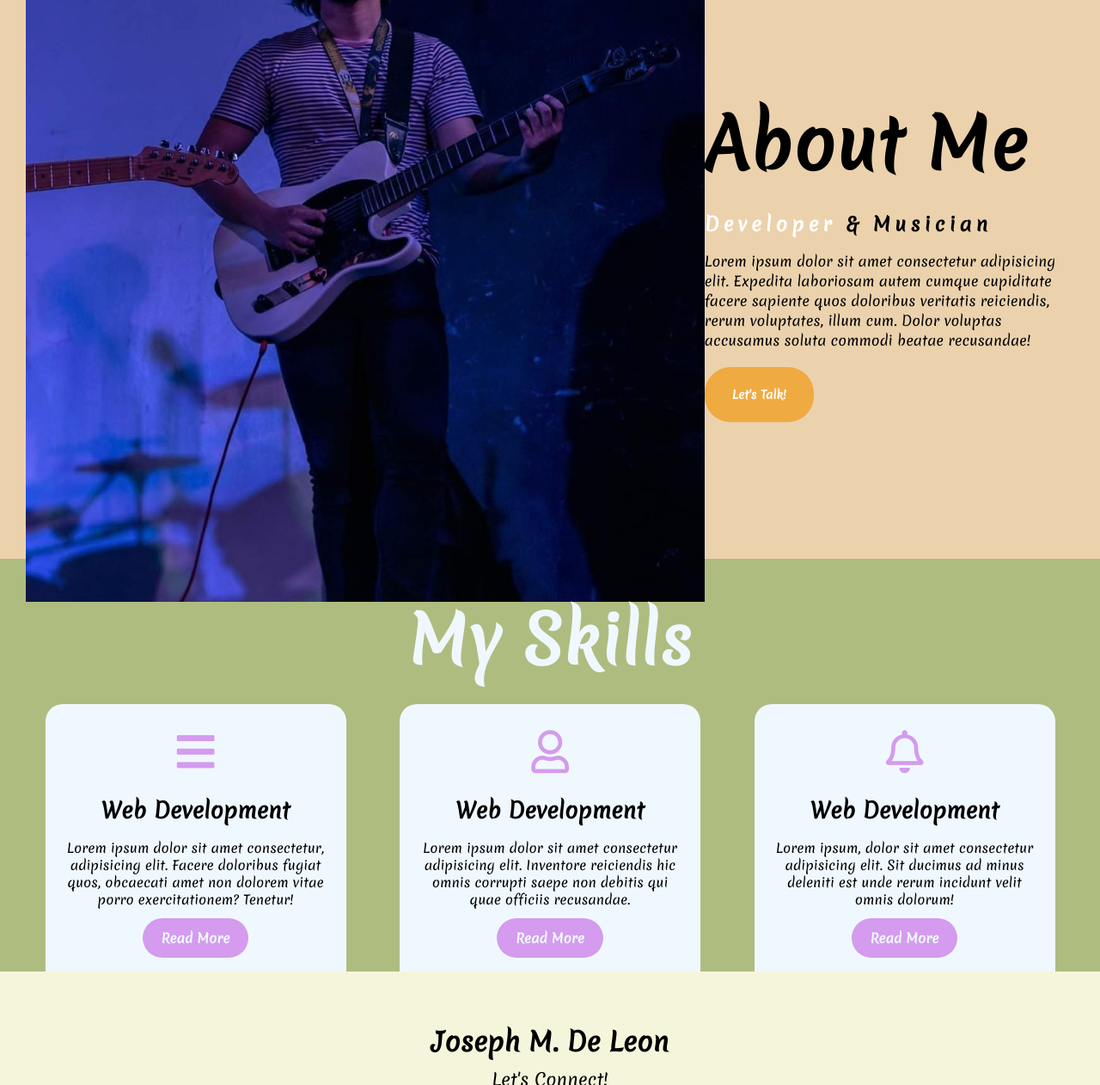
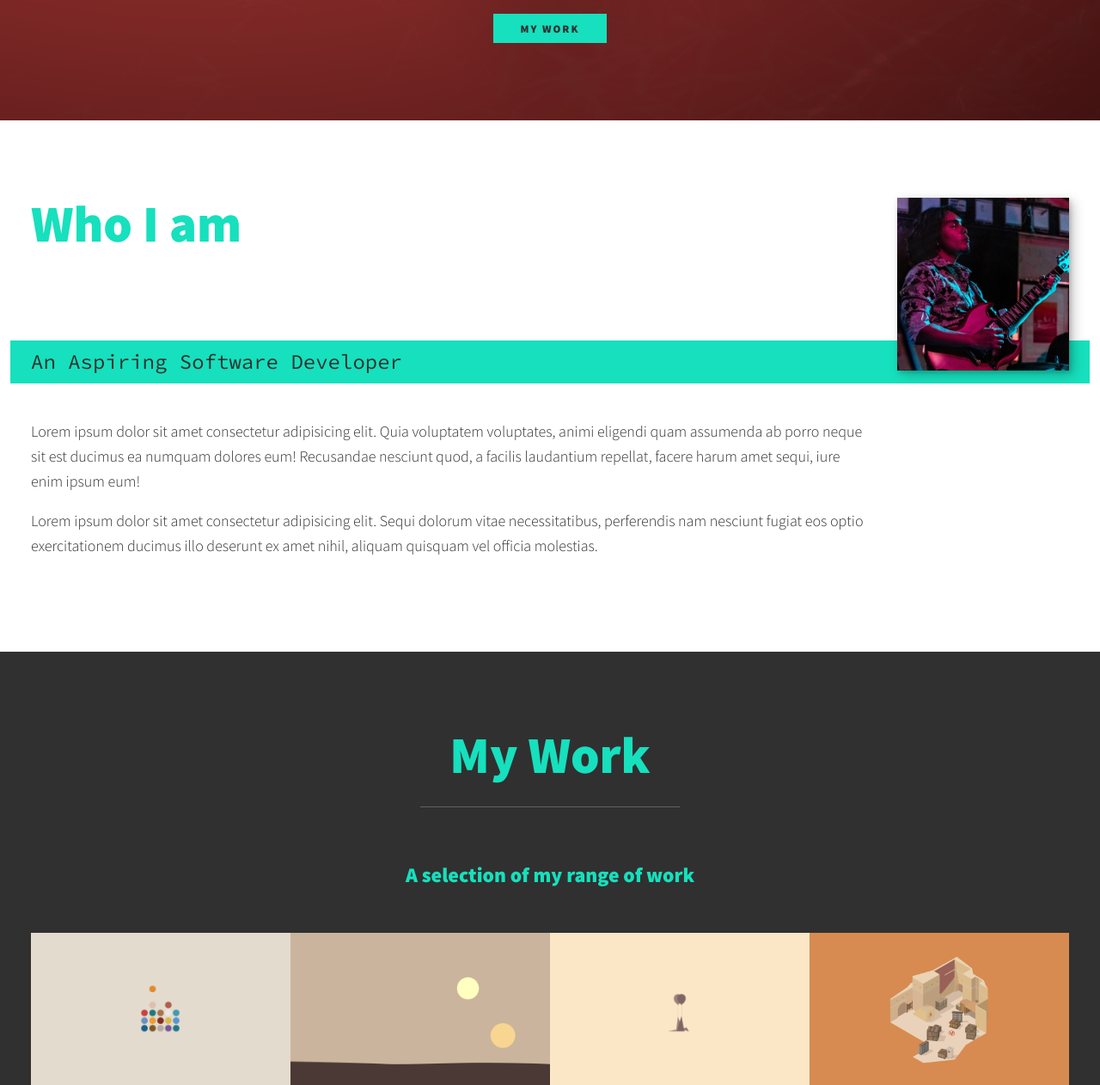
Before and after one commit to joeseffdl/joeseffdl.github.io, a plain HTML site: page portfolio/index.html in a window 1280 px wide. Shown: the part 1090-2352 px from the top of the page at 86% size. Drawn offline with Linux system fonts and the light colour scheme.

Commit message:
Kevin Powell's Layout
Incomplete

```diff
--- a/portfolio/index.html
+++ b/portfolio/index.html
@@ -5,14 +5,14 @@
     <meta charset="UTF-8">
     <meta http-equiv="X-UA-Compatible" content="IE=edge">
     <meta name="viewport" content="width=device-width, initial-scale=1.0">
-    <title>My Portfolio</title>
+    <title>Joseph's Portfolio Website</title>
     <link rel="stylesheet" type="text/css" href="style.css">
+    <link href="https://fonts.googleapis.com/css2?family=Source+Code+Pro:wght@400;900&family=Source+Sans+Pro:wght@300;900&display=swap" rel="stylesheet">
     <script src="nav.js" defer></script>
 </head>
 
 <body>
     <!-- First Section -->
-    <div class="hero">
         <header class="primary-header flex">
             <div class="logo">
                 <img alt="logo"/>
@@ -23,100 +23,87 @@
             <nav>
                 <ul data-visible="false" id="primary-nav" class="primary-nav flex">
                     <li class="active"><a href="index.html">Home</a></li>
-                    <li><a href="#about-me">About Me</a></li>
+                    <li><a href="#home">Home</a></li>
                     <li><a href="#skills">Skills</a></li>
+                    <li><a href="#about">About</a></li>
                     <li><a href="#socials">Socials</a></li>
                     <li><a href="#" class="btn">Contact</a></li>
                     </ul>
             </nav>
         </header>
-        <div class="content">
-            <h4>Hello, my name is</h4>
-            <h1>Joseph <span>De Leon</span></h1>
-            <h3>An aspiring Web Developer</h1>
-                <div class="newsletter">
-                    <form>
-                        <input type="email" name="email" id="mail" placeholder="Enter your Email">
-                        <input type="submit" name="submit" value="Let's Start">
-                    </form>
-                </div>
-        </div>
-    </div>
 
-    <!-- About Me Section -->
-    <section class="about-me" id="about-me">
-        <div class="main-about">
-            <img src="images/Zeph-2.jpg" alt="Zeph standing with a guitar">
-            <div class="about-text">
-                <h2>About Me</h2>
-                <h5>Developer <span>& Musician</span></h5>
-                <p>Lorem ipsum dolor sit amet consectetur adipisicing elit. Expedita laboriosam autem cumque cupiditate
-                    facere sapiente quos doloribus veritatis reiciendis, rerum voluptates, illum cum. Dolor voluptas
-                    accusamus soluta commodi beatae recusandae!</p>
-                <button class="about-btn" type="button">Let's Talk!</button>
-            </div>
-        </div>
+    <!-- Intro Section -->
+    <section class="intro" id="home">
+        <h1 class="section-title section-title-intro">
+            Hi, I am <strong>Joseph De Leon</strong>
+        </h1>
+        <p class="section-sub section-sub-intro">front-end dev</p>
+        <img class="intro-img" src="../images/Zeph-2.jpg" alt="A picture of Joseph De Leon holding a guitar">
     </section>
 
     <!-- Service Section -->
-    <section class="skills" id="skills">
-        <div class="title">
-            <h2>My Skills</h2>
+    <section class="my-skills" id="skills">
+        <h2 class="section-title section-skills">Development Skills</h2>
+        <div class="skills">
+            <div class="skill">
+                <h3>Web Dev</h3>
+                <p>Lorem ipsum dolor, sit amet consectetur adipisicing elit. Distinctio dicta nisi nemo aliquid vel neque, laudantium beatae fugiat earum. Est quibusdam laudantium unde ipsam earum? Placeat perferendis unde quia qui?</p>
+            </div>
+            <div class="skill">
+                <h3>Mobile Application Dev</h3>
+                <p>Lorem ipsum dolor sit amet consectetur, adipisicing elit. Quas quidem consectetur, amet cumque incidunt architecto enim qui? Quidem, incidunt vel.</p>
+            </div>
+            <div class="skill">
+                <h3>Game Dev</h3>
+                <p>Lorem ipsum, dolor sit amet consectetur adipisicing elit. Saepe tempore aliquid, molestiae cupiditate consequatur vitae.</p>
+            </div>
+        </div>
+        <a href="#work" class="btn">My Work</a>
+    </section>
+
+    <!-- About Me Section -->
+    <section class="about-me" id="about">
+        <h2 class="section-title section-title-about">Who I am</h2>
+        <p class="section-sub section-sub-about">An Aspiring Software Developer</p>
+        <div class="about-me-body">
+            <p>Lorem ipsum dolor sit amet consectetur adipisicing elit. Quia voluptatem voluptates, animi eligendi quam assumenda ab porro neque sit est ducimus ea numquam dolores eum! Recusandae nesciunt quod, a facilis laudantium repellat, facere harum amet sequi, iure enim ipsum eum!</p>
+            <p>Lorem ipsum dolor sit amet consectetur adipisicing elit. Sequi dolorum vitae necessitatibus, perferendis nam nesciunt fugiat eos optio exercitationem ducimus illo deserunt ex amet nihil, aliquam quisquam vel officia molestias.</p>
         </div>
 
+        <img class="about-me-img" src="../images/Zeph.jpg" alt="Joseph playing the guitar">
+    </section>
 
-        <div class="box">
-            <!-- 1st Div -->
-            <div class="card">
-                <i class="fas fa-bars"></i>
-                <h5>Web Development</h5>
-                <div class="paragraph">
-                    <p>Lorem ipsum dolor sit amet consectetur, adipisicing elit. Facere doloribus fugiat quos, obcaecati
-                        amet non dolorem vitae porro exercitationem? Tenetur!
-                    </p>
+    <!-- My Work -->
+    <section class="my-work" id="work">
+        <h2 class="section-title section-title-work">My Work</h2>
+        <p class="section-sub section-sub-work">A selection of my range of work</p>
 
-                    <p style="text-align: center;">
-                        <a class="button" href="#">Read More</a>
-                    </p>
-                </div>
-            </div>
-
-            <!-- 2nd Div -->
-            <div class="card">
-                <i class="far fa-user"></i>
-                <h5>Web Development</h5>
-                <div class="paragraph">
-                    <p>Lorem ipsum dolor sit amet consectetur adipisicing elit. Inventore reiciendis hic omnis corrupti
-                        saepe non debitis qui quae officiis recusandae.
-                    </p>
-
-                    <p style="text-align: center;">
-                        <a class="button" href="#">Read More</a>
-                    </p>
-                </div>
-            </div>
-
-            <!-- 3rd Div -->
-            <div class="card">
-                <i class="far fa-bell"></i>
-                <h5>Web Development</h5>
-                <div class="paragraph">
-                    <p>Lorem ipsum, dolor sit amet consectetur adipisicing elit. Sit ducimus ad minus deleniti est unde
-                        rerum incidunt velit omnis dolorum!
-                    </p>
-
-                    <p style="text-align: center;">
-                        <a class="button" href="#">Read More</a>
-                    </p>
-                </div>
-            </div>
+        <div class="portfolio">
+            <a href="#" class="portfolio-item">
+                <img class="portfolio-image" src="../images/1.png" alt="alt image">
+            </a>
+            <a href="#" class="portfolio-item">
+                <img class="portfolio-image" src="../images/2.png" alt="alt image">
+            </a>
+            <a href="#" class="portfolio-item">
+                <img class="portfolio-image" src="../images/3.png" alt="alt image">
+            </a>
+            <a href="#" class="portfolio-item">
+                <img class="portfolio-image" src="../images/4.jpg" alt="alt image">
+            </a>
+            <a href="#" class="portfolio-item">
+                <img class="portfolio-image" src="../images/5.jpg" alt="alt image">
+            </a>
+            <a href="#" class="portfolio-item">
+                <img class="portfolio-image" src="../images/6.png" alt="alt image">
+            </a>
         </div>
     </section>
 
     <!-- Footer Section -->
     <footer>
         <p>Joseph M. De Leon</p>
-        <p>Let's Connect!</p>
+        <p>Hit me up!</p>
         <div class="socials" id="socials">
             <a href="https://www.facebook.com/VerdantMusicZeph/" target="_blank"><i
                     class="fab fa-facebook-square 5x"></i></a>
--- a/portfolio/style.css
+++ b/portfolio/style.css
@@ -1,20 +1,38 @@
 @import url("https://use.fontawesome.com/releases/v5.15.4/css/all.css");
-@import url('https://fonts.googleapis.com/css2?family=Teko&display=swap');
-@import url('https://fonts.googleapis.com/css2?family=Merienda&display=swap');
 
-*{
-    padding:0;
-    margin:0;
-    font-family: 'Merienda', cursive;
+*,
+*::before,
+*::after{
     box-sizing: border-box;
 }
 
 :root{
-    --light-blue: hsl(200, 52%, 62%);
-    --light-orange: hsl(36, 60%, 80%);
-    --dark-orange: hsl(36, 85%, 60%);
-    --moss-green: hsl(73, 31%, 62%);
-    --light-purple: hsl(281, 71%, 77%);
+    --ff-primary: 'Source Sans Pro', sans-serif;
+    --ff-secondary: 'Source Code Pro', sans-serif;
+
+    --fw-reg: 300;
+    --fw-bold: 900;
+
+    --clr-light: #fff;
+    --clr-dark: #303030;
+    --clr-accent: #16e0bd;
+
+    --fs-h1: 3rem;
+    --fs-h2: 2.25rem;
+    --fs-h3: 1.25rem;
+    --fs-body: 1rem;
+
+    --bs: 0.25em 0.25em 0.75em rgba(0, 0, 0, .25),
+          0.125em 0.125em 0.25em rgba(0, 0, 0, .15);
+}
+
+@media (min-width: 800px) {
+    :root{
+        --fs-h1: 4.5rem;
+        --fs-h2: 3.75rem;
+        --fs-h3: 1.5rem;
+        --fs-body: 1.125rem;
+    }
 }
 
 html{
@@ -22,16 +40,93 @@ html{
 }
 body{
     overflow-x: hidden;
+    background: var(--clr-light);
+    color: var(--clr-dark);
+    margin: 0;
+    font-family: var(--ff-primary);
+    font-size: var(--fs-body);
+    line-height: 1.6;
 }
 
-.hero{
-    height:130vh;
-    width: 100%;
-    background-image: url("images/Zeph.jpg");
-    background-size:cover;
-    background-repeat: no-repeat;
-    background-position: top;
+section{
+    padding: 5em 2em;
 }
+
+img{
+    display: block;
+    max-width: 100%;
+}
+strong{
+    font-weight: var(--fw-bold);
+}
+
+:focus{
+    outline: 3px solid var(--clr-accent);
+    outline-offset: 3px;
+}
+
+.btn{
+    display: inline-block;
+    padding: .5em 2.5em;
+    background: var(--clr-accent);
+    color: var(--clr-dark);
+    text-decoration: none;
+    cursor: pointer;
+    font-size: .8rem;
+    text-transform: uppercase;
+    letter-spacing: 2px;
+    font-weight: var(--fw-bold);
+    transition: transform 200ms ease-in-out;
+}
+
+.btn:hover{
+    transform: scale(1.1);
+}
+
+h1,
+h2,
+h3{
+    line-height: 1;
+    margin: 0;
+}
+
+h1{
+    font-size: var(--fs-h1);
+}
+
+h2{
+    font-size: var(--fs-h2);
+}
+
+h3{
+    font-size: var(--fs-h3);
+}
+
+.section-title{
+    margin-bottom: .25em;
+}
+
+.section-title-intro{
+    font-weight: var(--fw-reg);
+}
+
+.section-title-intro strong{
+    display: block;
+}
+
+.section-sub{
+    margin: 0;
+    font-size: var(--fs-h3);
+}
+
+.section-sub-intro,
+.section-sub-about{
+    background: var(--clr-accent);
+    font-family: var(--ff-secondary);
+    margin-bottom: 1em;
+    padding: .25em 1em;
+}
+
 .logo {
     margin: 2rem;
 }
@@ -56,7 +151,7 @@ body{
 }
 
 .primary-nav a{
-    color: aliceblue;
+    /* color: aliceblue; */
     text-decoration: none;
     transition: all 0.3s ease 0s;
 }
@@ -113,262 +208,171 @@ body{
     }
 }
 
-span{
-    color: var(--light-orange);
-}
-
-/* .btn{
-    background-color: hsl(200, 52%, 62%);
-    color: aliceblue;
-    text-decoration: none;
-    border: 2px solid transparent;
-    font-weight: bold;
-    padding: 10px 15px;
-    border-radius: 50px;
-    transition: transform .4s ease 0s;
-}
-
-.btn:hover{
-    transform: scale(1.125) ;
-} */
-
-.content{
-    position: absolute;
-    top: 45%;
-    right: 15%;
-}
-
-h1{
-    color: aliceblue;
-    margin: 10px 0px 10px;
-    font-size: 90px;
-}
-
-h3{
-    color: aliceblue;
-    font-size: 45px;
-    margin-bottom: 50px;
-}
-
-h4{
-    color: aliceblue;
-    font-size: 20px;
-    letter-spacing: 2px;
-}
-
-.newsletter form{
-    width: 380px;
-    max-width: 100%;
+/* Intro Section */
+.intro{
     position: relative;
 }
 
-.newsletter form input:first-child{
-    display: inline-block;
-    width: 100%;
-    padding: 10px 130px 10px 15px;
-    border: 2px solid var(--light-orange);
-    outline: none;
-    border-radius: 30px;
+.intro-img{
+    box-shadow: var(--bs);
 }
 
-.newsletter form input:last-child{
-    position: absolute;
-    display: inline-block;
-    outline: none;
-    border: none;
-    padding: 10px 30px;
-    border-radius: 30px;
-    background-color: var(--light-orange);
-    cursor: pointer;
-    box-shadow: 0px 0px 5px #000, 0px 0px 15px #868686;
-    top: 2px;
-    right: 3px;
+.section-sub-intro{
+   display: inline-block;
 }
 
+@media (min-width: 600px){
+    .intro{
+        display: grid;
+        width: min-content;
+        margin: 0 auto;
+        grid-template-areas:
+            "img title"
+            "img subtitle";
+        grid-template-columns: min-content max-content;
+    }
 
+    .intro-img{
+        grid-area: img;
+        min-width: 250px;
+        position: relative;
+        z-index: 2;
+    }
 
-/* About Me Section */
-.main-about{
-    display: flex;
-    justify-content: space-evenly;
-    align-items: center;
-    width: 100%;
-    height: 50vw;
+    .section-sub-intro{
+        align-self: start;
+        grid-column: -1/1;
+        grid-row: 2;
+        text-align: right;
+        position: relative;
+        left: -1.5em;
+        width: calc(100% + 1.5em);
+    }
+}
+/*Skills Section*/
+.my-skills{
+    background-color: var(--clr-dark);
+    background-image: url(../images/Immo.png);
+    background-size: cover;
+    text-align: center;
+    color: var(--clr-light);
 }
 
-.about-me{
-    width: 100%;
-    padding: 30px;
-    background-color: hsl(36, 60%, 80%);
+.section-title{
+    color: var(--clr-accent);
+    position: relative;
 }
 
-.about-me img{
-    height: 800px;
-    width: auto;
+.section-title::after{
+    content: '';
+    display:block;
+    width: 25%;
+    height: 1px;
+    margin: 0.5em auto 1em;
+    background: var(--clr-light);
+    opacity: 0.25;
 }
 
-.about-text{
-    width: 800px;
+.skills{
+    margin-bottom:4em;
 }
 
-.about-text h2{
-    color: black;
-    font-size: 80px;
-    text-transform: capitalize;
-    margin-bottom: 20px;
+.skill{
+    max-width: 500px;
+    margin: 0 auto;
+}
+
+@media (min-width: 900px){
+    .skills{
+        display: flex;
+        margin-left:auto;
+        margin-right:auto;
+        columns: 200px;
+    }
+    .skill + skill{
+        margin-left: 2em;
+    }
 
 }
 
-.about-text h5{
-    color: white;
-    letter-spacing: 5px;
-    font-size: 22px;
-    margin-bottom: 15px;
-    text-transform: capitalize;
+/* About Me Section */
+.about-me{
+    margin: 0 auto;
 }
 
-.about-text h5 span{
-    color: black;
+.about-me-img{
+    box-shadow: var(--bs);
 }
 
-.about-text p{
-    color: black;
+@media (min-width: 600px){
+    .about-me{
+        display:grid;
+        grid-template-columns: 1fr 200px;
+        grid-template-areas:
+            "title img"
+            "subtitle img"
+            "text img";
+        grid-column-gap: 2em;
+    }
+
+    .section-title-about{
+        grid-area: title;
+    }
+
+    .about-me-img{
+        grid-area: img;
+        position: relative;
+        z-index: 2;
+    }
+
+    .section-sub-about{
+        grid-column: 1/-1;
+        grid-row: 2;
+        position: relative;
+        left: -1em;
+        width: calc(100% + 2em);
+        padding-left: 1em;
+        padding-right: calc(200px + 4em);
+    }
 }
 
-.about-btn{
-    background-color: var(--dark-orange);
-    color: white;
-    text-decoration: none;
-    border: 2px solid transparent;
-    font-weight: bold;
-    padding: 20px 30px;
-    border-radius: 30px;
-    transition: .4s;
-    margin-top: 20px;
-}
-
-.about-btn:hover{
-    background-color: transparent;
-    border: 2px solid var(--dark-orange);
-}
-
-/*Skills Section*/
-.skills{
-    background-color: var(--moss-green);
-    width: 100%;
-    padding: 30px 0;
-    height: 60vh;
-}
-
-.title h2{
-    color: aliceblue;
-    font-size: 75px;
-    width: 100%;
-    margin: 10px auto;
+/* My Works Section */
+.my-work{
+    background-color: var(--clr-dark);
+    color: var(--clr-light);
     text-align: center;
 }
 
-.box{
-    display: flex;
-    flex-direction: row;
-    justify-content: space-evenly;
-    align-items: center;
-    min-height: 200px;
+.section-sub-work{
+    color: var(--clr-accent);
+    font-weight: var(--fw-bold);
+    margin-bottom: 2em;
 }
 
-.card{
-    height: 350px;
-    width: 350px;
-    padding: 5px 20px;
-    background-color: aliceblue;
-    border-radius: 20px;
-    margin: 10px;
-    position:relative;
-    overflow: hidden;
-    text-align: center;
+.portfolio{
+    display: grid;
+    grid-template-columns: repeat(auto-fit, minmax(300px, 1fr));
 }
 
-.card i{
-    font-size: 50px;
-    display: block;
-    text-align: center;
-    margin: 25px 0;
-    color: var(--light-purple)
+.portfolio-item{
+    background: var(--clr-accent);
+    overflow: hidden;
 }
 
-h5{
-    font-size: 25px;
-    margin-bottom: 15px;
+.portfolio-image{
+    transition: transform 500ms cubic-bezier(0.5,0,0.5,1),
+    opacity 250ms linear;
 }
 
-.paragraph p{
-    font-size: 15px;
-    line-height: 20px;
-    margin-bottom: 25px;
-}
-.card .button{
-    background-color: var(--light-purple);
-    color: aliceblue;
-    text-decoration: none;
-    border: 2px solid transparent;
-    font-weight: bold;
-    padding: 10px 20px;
-    border-radius: 30px;
-    transition: .4s ease 0s;
+.portfolio-item:focus{
+    position: relative;
+    z-index: 2;
 }
 
-.card .button:hover{
-    background-color: transparent;
-    border: 2px solid var(--light-purple);
-    color: black;
+.portfolio-image:hover,
+.portfolio-item:focus .portfolio-image{
+    transform: scale(1.2);
+    opacity: 0.75;
 }
 
 /* Footer Section */
-footer{
-    position:relative;
-    width: 100%;
-    height: 200px;
-    background: beige;
-    display: flex;
-    flex-direction: column;
-    align-items: center;
-    justify-content: center;
-}
-
-footer p:nth-child(1){
-    font-size: 30px;
-    color: black;
-    margin-top: 20px;
-    margin-bottom: 10px;
-    font-weight: bold;
-}
-
-footer p:nth-child(2){
-    color: black;
-    font-size: 20px;
-    text-align: center;
-    line-height: 25px;
-}
-
-.social{
-    display: flex;
-}
-
-.social a{
-    width: 45px;
-    height: 45px;
-    display: flex;
-    align-items: center;
-    justify-content: center;
-    background: black;
-    border-radius: 50%;
-    margin: 20px 10px;
-    color: white;
-    text-decoration: none;
-    font-size: 20px;
-}
-
-.social a:hover{
-    transform: scale(1.3);
-    transition: all .3s ease 0s;
-}
```
Also changed, not shown: portfolio/images/1.png (added), portfolio/images/2.png (added), portfolio/images/3.png (added), portfolio/images/4.jpg (added), portfolio/images/5.jpg (added), portfolio/images/6.png (added), portfolio/images/Immo.png (added), portfolio/images/gradient.jpg (added).
